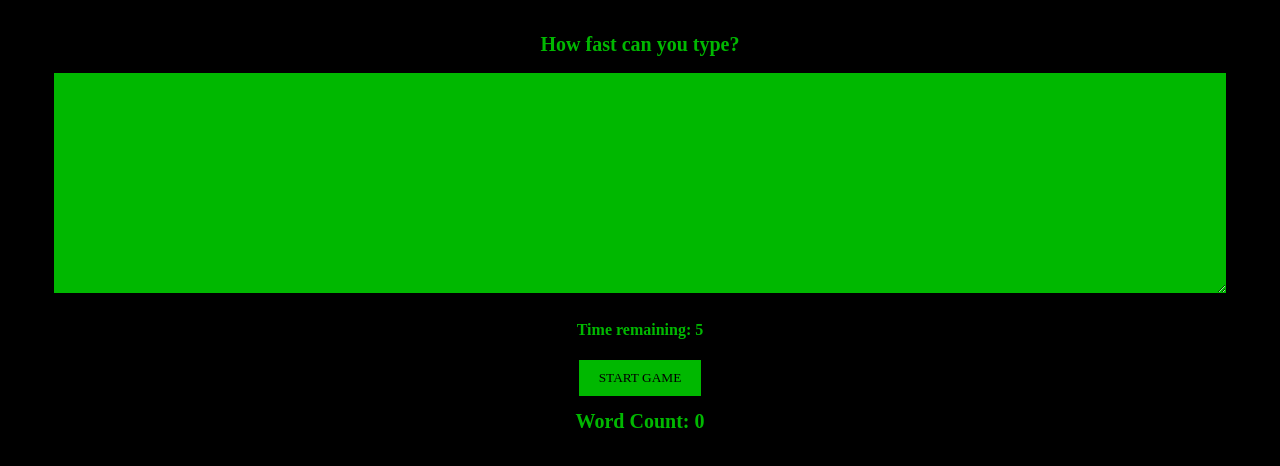
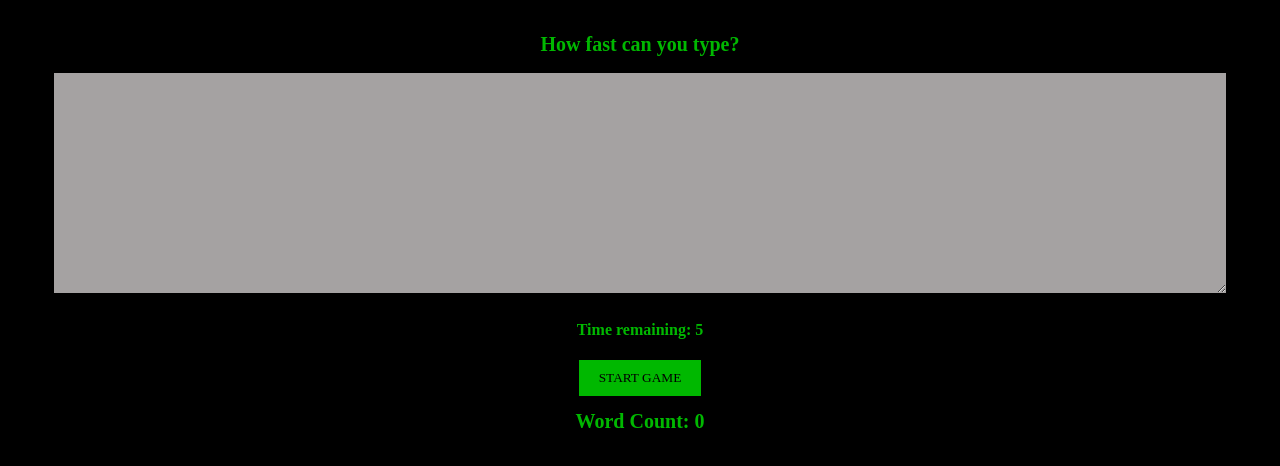
Before and after one commit to webDesignMumeishon/speed-typing-game, a React (Create React App) app: page / in a window 1280 px wide. Shown: the top 466 px of the page. Built offline with nearby package versions, Linux system fonts and the light colour scheme.

Commit message:
disable textarea

```diff
--- a/src/App.css
+++ b/src/App.css
@@ -28,6 +28,10 @@ h1 {
   text-align:center;
 }
 
+button:disabled {
+  cursor: not-allowed;
+}
+
 textarea {
   font-family: 'Press Start 2P', cursive;
   border: 3px solid black;
@@ -38,3 +42,7 @@ textarea {
   background: #00b800;
   padding: 10px;
 }
+
+textarea:disabled {
+  background-color: #a5a2a2;
+}
--- a/src/App.tsx
+++ b/src/App.tsx
@@ -13,8 +13,11 @@ import './App.css';
  */
 
 function App() {
+
+  const INITIAL_COUNT = 5
+
   const [text, setText] = useState<string>("")
-  const [countdown, setCountdown] = useState<number>(5)
+  const [countdown, setCountdown] = useState<number>(INITIAL_COUNT)
   const [isTimeRunning, setIsTimeRunning] = useState<boolean>(false)
   const [wordCount, setWordCount] = useState<number>(0)
 
@@ -31,7 +34,7 @@ function App() {
   const startGame = () => {
     setIsTimeRunning(true)
     if(countdown === 0){
-      setCountdown(5)
+      setCountdown(INITIAL_COUNT)
       setWordCount(0)
       setText("")
     }
@@ -57,7 +60,11 @@ function App() {
   return (
     <main>
       <h1>How fast can you type?</h1>
-      <textarea value={text} onChange={handleOnChange}/>
+      <textarea
+        value={text}
+        onChange={handleOnChange}
+        disabled={!isTimeRunning}
+      />
       <h4>Time remaining: {countdown}</h4>
       <button onClick={() => startGame()}>Start Game</button>
       <h1 onClick={() => calculateWordCount()}>Word Count: {wordCount}</h1>
```
